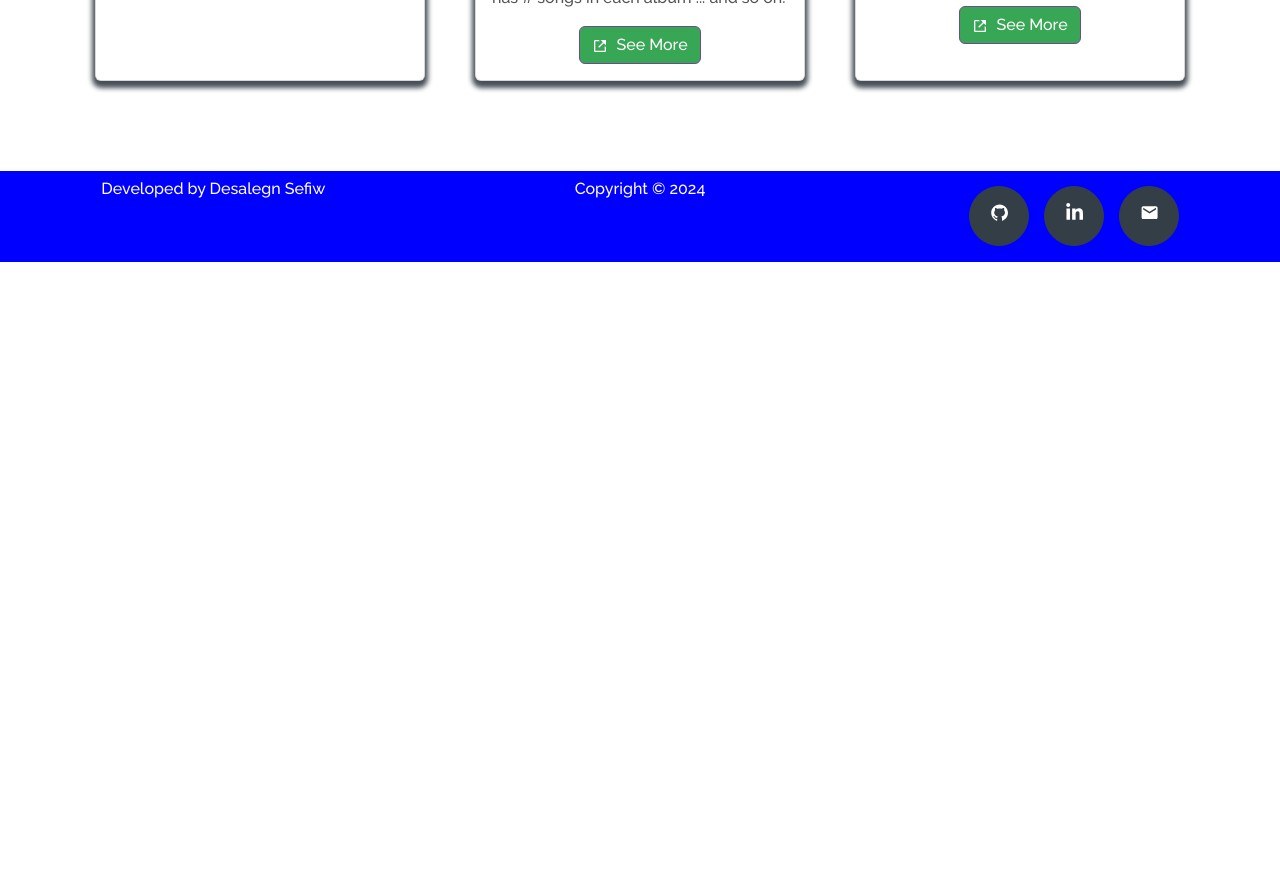
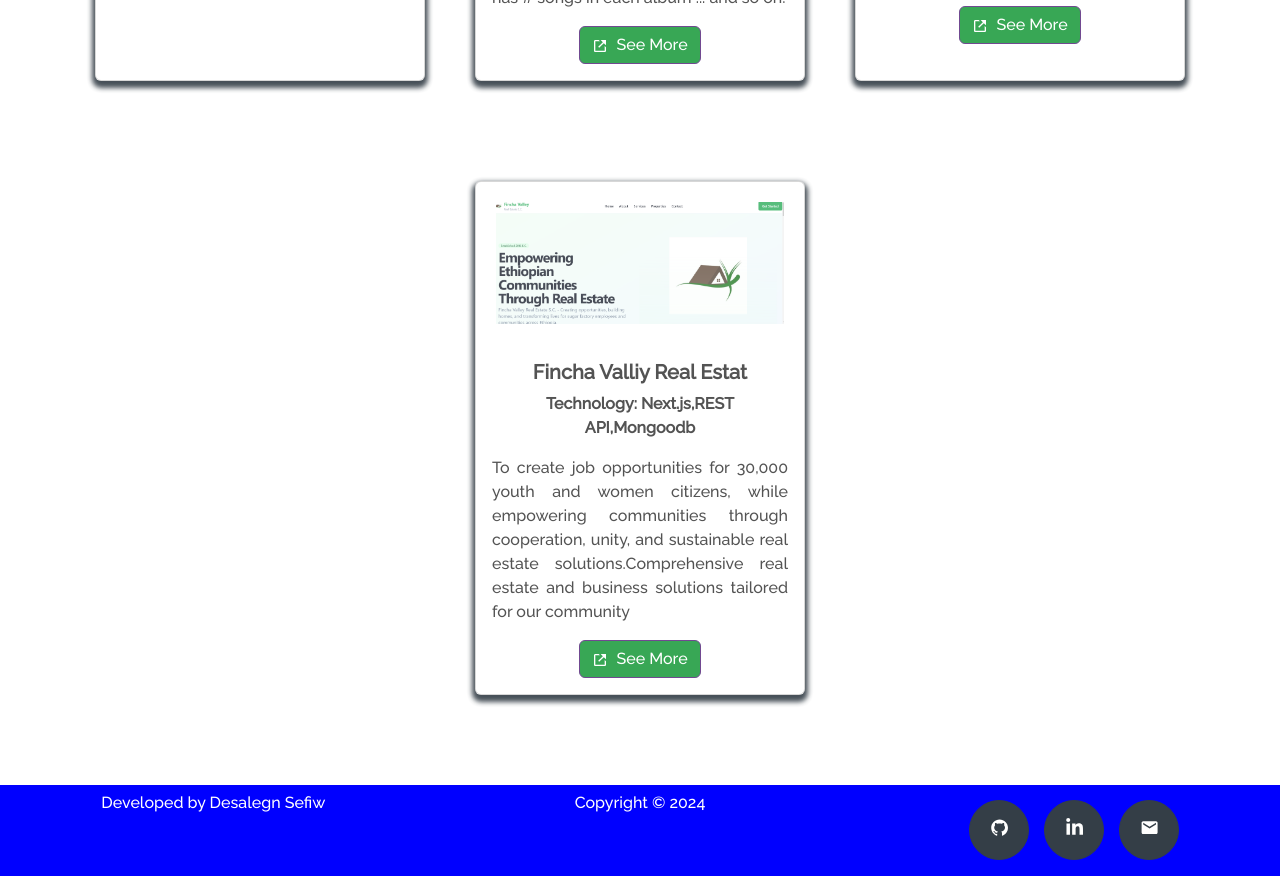
Before and after one commit to DesuSefiw/Portfolio, a React (Create React App) app: page /project in a window 1280 px wide. Shown: the part 1780-2656 px from the top of the page. Before the commit the page ends 2042 px from the top, so only its background shows below. Built offline with nearby package versions, Linux system fonts and the light colour scheme.

Commit message:
Update Constants.js

```diff
--- a/src/Constants.js
+++ b/src/Constants.js
@@ -4,6 +4,7 @@ import COSMOS from "./Assets/Projects/cosmos.png";
 import TRAVELWELL from "./Assets/Projects/travelwell.png";
 import SONAPP from "./Assets/Projects/sonApp.png";
 import HOTEL from "./Assets/Projects/hotel.jpg";
+import FINCHA from "./Assets/Projects/fincha.png";
 
 
 export const PROJECTS = [
@@ -54,6 +55,13 @@ export const PROJECTS = [
     description: "We connect hotels with expert guidance, training, and resources to thrive in the industry. Expert partnerships with hospitality professionals,Quality assurance to enhance guest satisfaction,Comprehensive support for hotel success",
     url: "https://better-hotel-service.vercel.app/",
   },
+   {
+    image: FINCHA,
+    name: "Fincha Valliy Real Estat ",
+    technologyUsed: " Next.js,REST API,Mongoodb",
+    description: "To create job opportunities for 30,000 youth and women citizens, while empowering communities through cooperation, unity, and sustainable real estate solutions.Comprehensive real estate and business solutions tailored for our community",
+    url: "https://fincha-real-estate.vercel.app/",
+  },
 ];
 
 export const SKILLS = [
```
